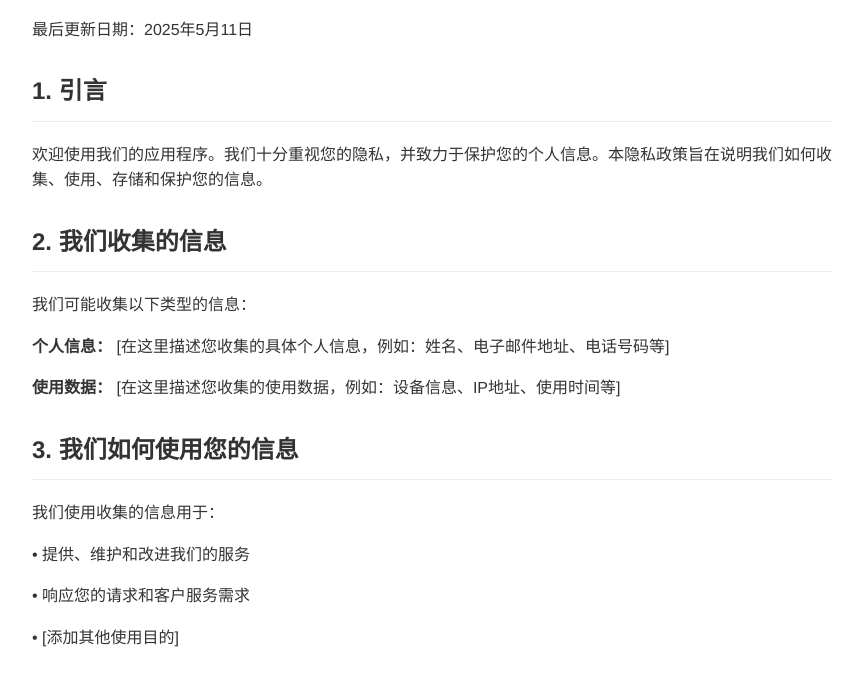
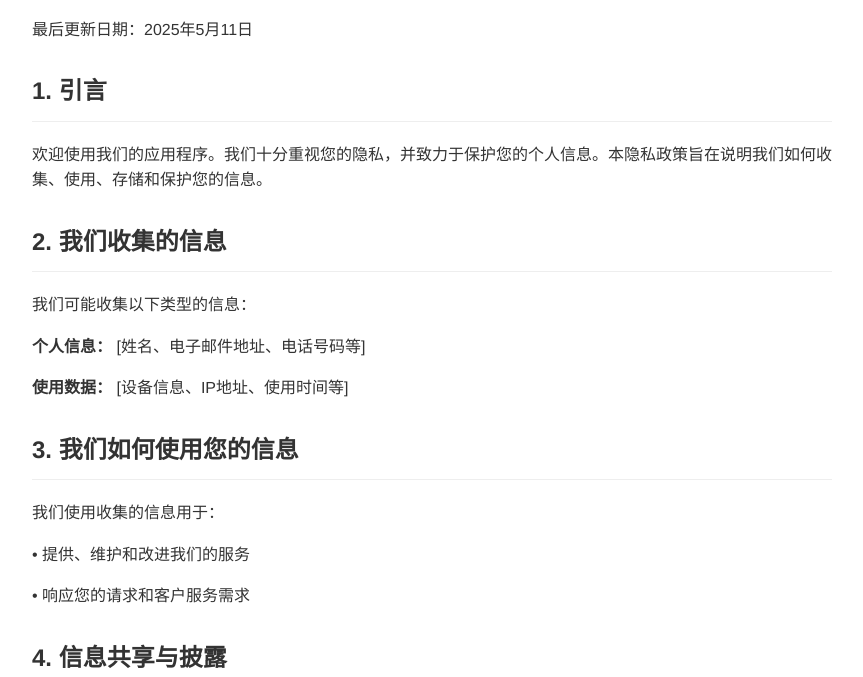
Before and after one commit to Erio-Harrison/Erio-Harrison.github.io, a plain HTML site: page privacy-policy.html in a window 1280 px wide. Shown: the part 106-783 px from the top of the page, without its empty margins (208-1071 px from the left). Drawn offline with Linux system fonts and the light colour scheme.

Commit message:
Update privacy-policy.html

```diff
--- a/privacy-policy.html
+++ b/privacy-policy.html
@@ -36,14 +36,13 @@
 
     <h2>2. 我们收集的信息</h2>
     <p>我们可能收集以下类型的信息：</p>
-    <p><strong>个人信息：</strong> [在这里描述您收集的具体个人信息，例如：姓名、电子邮件地址、电话号码等]</p>
-    <p><strong>使用数据：</strong> [在这里描述您收集的使用数据，例如：设备信息、IP地址、使用时间等]</p>
+    <p><strong>个人信息：</strong> [姓名、电子邮件地址、电话号码等]</p>
+    <p><strong>使用数据：</strong> [设备信息、IP地址、使用时间等]</p>
 
     <h2>3. 我们如何使用您的信息</h2>
     <p>我们使用收集的信息用于：</p>
     <p>• 提供、维护和改进我们的服务</p>
     <p>• 响应您的请求和客户服务需求</p>
-    <p>• [添加其他使用目的]</p>
 
     <h2>4. 信息共享与披露</h2>
     <p>我们不会出售您的个人信息。我们可能在以下情况下共享您的信息：</p>
```
